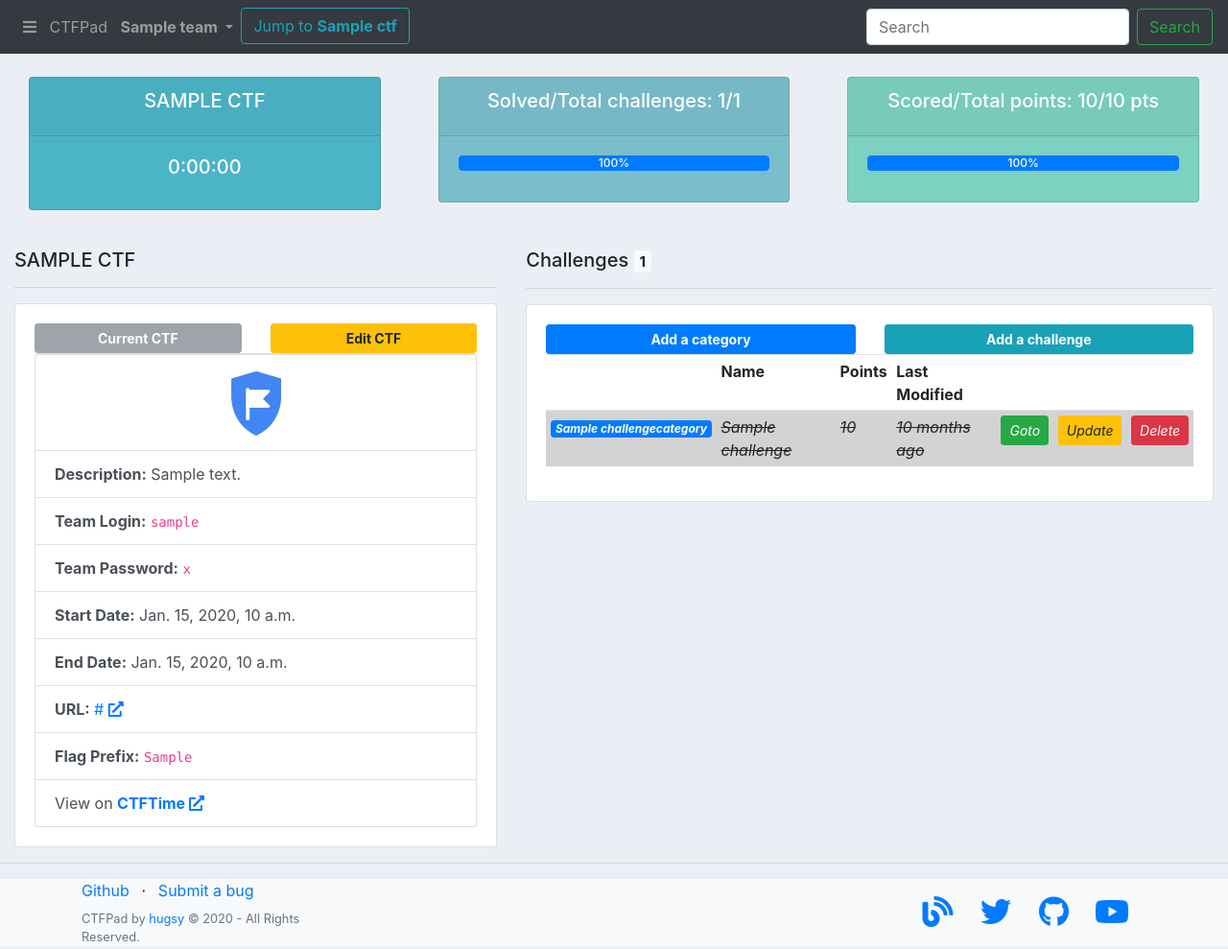
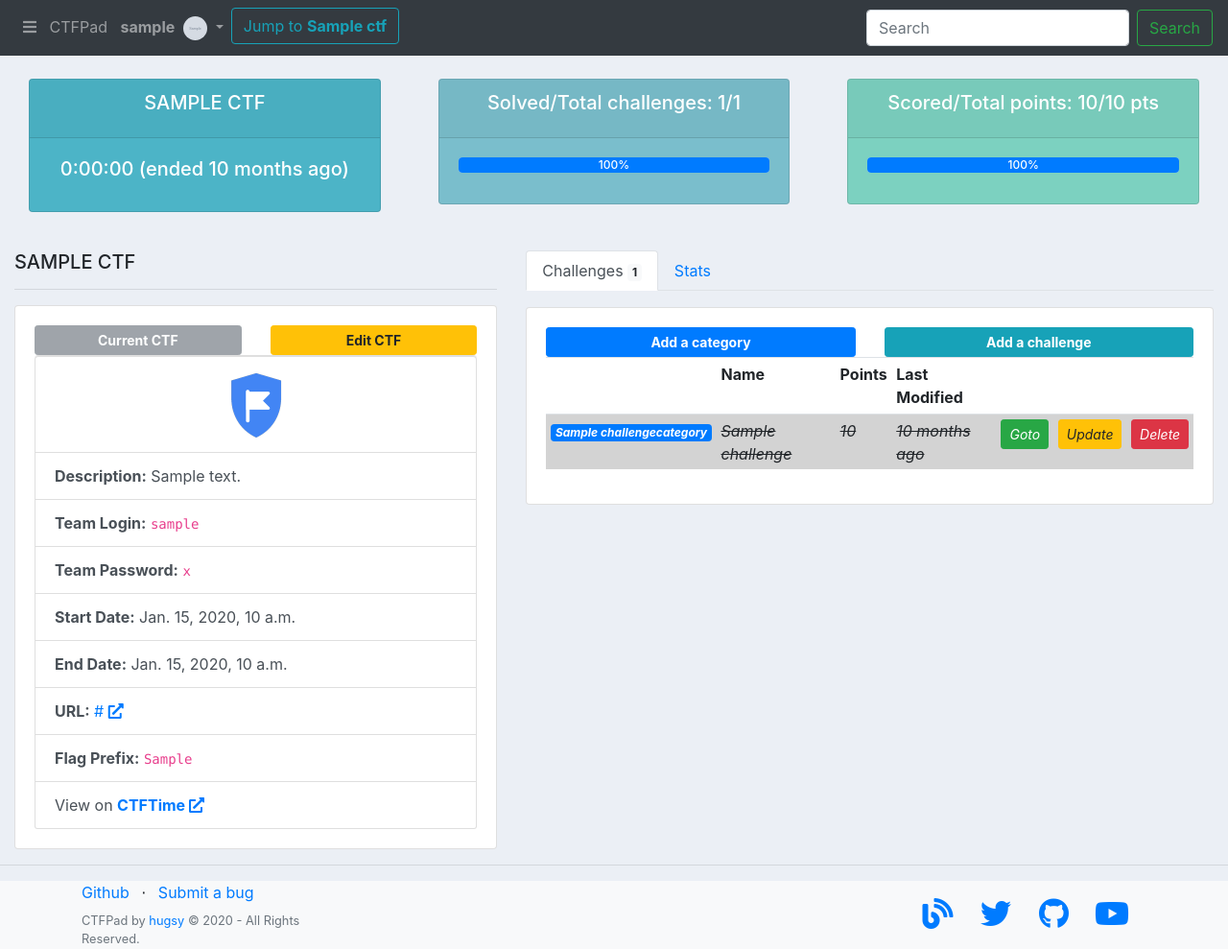
Before and after one commit to hugsy/ctfhub, a Django app: page /ctfs/00000000-0000-0000-0000-000000000001/ in a window 1280 px wide. Shown: the whole page at 96% size. Run offline with Django 3.2, Linux system fonts and the light colour scheme; a user stored in the database is signed in; tables that the repository leaves empty hold one stand-in row (values such as "Sample post"); grey boxes marked "Sample" are stand-in pictures; some libraries are stand-ins or nearby versions.

Commit message:
fixed bug in search, added graph for ctf challenges

```diff
--- a/ctfpad/templates/ctfpad/ctfs/detail.html
+++ b/ctfpad/templates/ctfpad/ctfs/detail.html
@@ -22,6 +22,11 @@
                         <strong>Current CTF</strong>
                     </button>
                     {% else %}
+                    {% if ctf.is_finished %}
+                    <button class="btn btn-secondary btn-sm btn-block" disabled>
+                        <strong>This CTF is over</strong>
+                    </button>
+                    {% else %}
                     <form action="{% url 'ctfpad:users-select' request.user.id %}" method="POST">
                         {% csrf_token %}
                         <input type="hidden" name="selected_ctf" value="{{ctf.id}}">
@@ -29,6 +34,7 @@
                             <strong>Work on this CTF</strong>
                         </a>
                     </form>
+                    {% endif %}
                     {% endif %}
                 </div>
                 <div class="col">
@@ -97,79 +103,31 @@
     </div>
 
     <div class="col-md-7">
-    <h5>Challenges <span class="badge badge-light">{{ctf.challenges|length}}</span></h5>
-		<hr>
-		<div class="card card-body">
-            <div class="row">
-                <div class="col">
-                    <a class="btn btn-primary btn-sm btn-block" data-toggle="modal" data-target="#QuickAddCategoryModal" href="#"><strong>Add a category</strong></a>
-                </div>
-                <div class="col">
-                    <a class="btn btn-info btn-sm btn-block" href="{% url 'ctfpad:challenges-create' ctf=ctf.id %}"><strong>Add a challenge</strong></a>
-                </div>
+        <ul class="nav nav-tabs">
+            <li class="nav-item">
+                <a href="#challenges" class="nav-link active" data-toggle="tab">
+                    Challenges <span class="badge badge-light">{{ctf.challenges|length}}</span>
+                </a>
+            </li>
+            <li class="nav-item">
+                <a href="#stats" class="nav-link" data-toggle="tab">
+                    Stats
+                </a>
+            </li>
+        </ul>
+
+        <div class="tab-content" style="margin-top: 17px;">
+            <div class="tab-pane fade show active" id="challenges">
+                {% include 'ctfpad/ctfs/detail_challenges.html' %}
             </div>
-			<table class="table table-sm table-hover">
-				<tr>
-					<th></th>
-					<th>Name</th>
-					<th>Points</th>
-					<th>Last Modified</th>
-					<th></th>
-					<th></th>
-					<th></th>
-				</tr>
-
-				{% for challenge in ctf.challenges %}
-                    {% if challenge.status == "solved" %}
-                    <tr class="ctf-completed-challenge-row">
-                    {% else %}
-                    <tr>
-                    {% endif %}
-						<td>
-                            <span class="badge badge-primary">{{challenge.category.name}}</span>
-                        </td>
-                        <td>{{challenge.name}}</td>
-						<td>{{challenge.points}}</td>
-                        <td>{{challenge.last_modification_time|naturaltime}}</td>
-						<td><a class="btn btn-sm btn-success" href="{% url 'ctfpad:challenges-detail' challenge.id %}">Goto</a></td>
-						<td><a class="btn btn-sm btn-warning" href="{% url 'ctfpad:challenges-edit' challenge.id %}">Update</a></td>
-						<td><a class="btn btn-sm btn-danger" href="{% url 'ctfpad:challenges-delete' challenge.id %}">Delete</a></td>
-					</tr>
-				{% endfor %}
-			</table>
+            <div class="tab-pane fade" id="stats">
+                {% include 'ctfpad/stats/ctf_stats.html' %}
+            </div>
         </div>
     </div>
 </div>
 
 
-<div class="modal fade" id="QuickAddCategoryModal" tabindex="-1" aria-labelledby="QuickAddCategoryModalLabel" aria-hidden="true">
-	<div class="modal-dialog">
-	    <div class="modal-content">
-            <div class="modal-header">
-                <h5 class="modal-title" id="QuickAddCategoryModalLabel">Quick Add Category</h5>
-                <button type="button" class="close" data-dismiss="modal" aria-label="Close">
-                    <span aria-hidden="true">&times;</span>
-                </button>
-            </div>
-            <form method="POST" action="{% url 'ctfpad:categories-create' %}">
-            {% csrf_token %}
-                <div class="modal-body">
-                    <div class="form-group">
-                        <div class="input-group mb-3">
-                            <div class="input-group-append">
-                                <span class="input-group-text"><i class="fas fa-folder-open"></i></span>
-                            </div>
-                            <input id="{{add_category_form.name.id_for_label}}" name="{{add_category_form.name.html_name }}" placeholder="{{add_category_form.name.label}}"  class="form-control" type="text" value="" required>
-                        </div>
-                    </div>
-                    <div class="modal-footer">
-                        <button type="button" class="btn btn-secondary" data-dismiss="modal">Close</button>
-                        <button type="button" class="btn btn-primary" onclick="this.form.submit();">Add a category</button>
-                    </div>
-                </div>
-            </form>
-	    </div>
-	</div>
-</div>
+{% include 'snippets/quick_add_category.html' %}
 
 {% endblock %}
--- /dev/null
+++ b/ctfpad/templates/ctfpad/ctfs/detail_challenges.html
@@ -0,0 +1,40 @@
+{% load humanize %}
+<div class="card card-body">
+    <div class="row">
+        <div class="col">
+            <a class="btn btn-primary btn-sm btn-block" data-toggle="modal" data-target="#QuickAddCategoryModal" href="#"><strong>Add a category</strong></a>
+        </div>
+        <div class="col">
+            <a class="btn btn-info btn-sm btn-block" href="{% url 'ctfpad:challenges-create' ctf=ctf.id %}"><strong>Add a challenge</strong></a>
+        </div>
+    </div>
+    <table class="table table-sm table-hover">
+        <tr>
+            <th></th>
+            <th>Name</th>
+            <th>Points</th>
+            <th>Last Modified</th>
+            <th></th>
+            <th></th>
+            <th></th>
+        </tr>
+
+        {% for challenge in ctf.challenges %}
+            {% if challenge.status == "solved" %}
+            <tr class="ctf-completed-challenge-row">
+            {% else %}
+            <tr>
+            {% endif %}
+                <td>
+                    <span class="badge badge-primary">{{challenge.category.name}}</span>
+                </td>
+                <td>{{challenge.name}}</td>
+                <td>{{challenge.points}}</td>
+                <td>{{challenge.last_modification_time|naturaltime}}</td>
+                <td><a class="btn btn-sm btn-success" href="{% url 'ctfpad:challenges-detail' challenge.id %}">Goto</a></td>
+                <td><a class="btn btn-sm btn-warning" href="{% url 'ctfpad:challenges-edit' challenge.id %}">Update</a></td>
+                <td><a class="btn btn-sm btn-danger" href="{% url 'ctfpad:challenges-delete' challenge.id %}">Delete</a></td>
+            </tr>
+        {% endfor %}
+    </table>
+</div>
--- a/ctfpad/templates/ctfpad/ctfs/status.html
+++ b/ctfpad/templates/ctfpad/ctfs/status.html
@@ -5,7 +5,7 @@
 <div class="row">
 	<div class="col">
 		<div class="col-md">
-			<div class="card text-center text-white  mb-3" id="total-player-registered">
+			<div class="card text-center text-white mb-3" id="total-player-registered">
 			  	<div class="card-header">
 			  		<h5 class="card-title">{{ctf.name | upper}}</h5>
 			  	</div>
@@ -16,6 +16,8 @@
 			    	<h5 class="card-title">{{ ctf.duration | naturaltime}}
 						{% if ctf.is_running %}
 						({{ ctf.end_date | timeuntil }} left)
+						{% elif ctf.is_finished %}
+						(ended {{ ctf.end_date | timesince }} ago)
 						{% endif %}
 					</h5>
 					{% endif %}
--- a/ctfpad/templates/ctfpad/navbar.html
+++ b/ctfpad/templates/ctfpad/navbar.html
@@ -9,18 +9,21 @@
                     <i class="fas fa-bars"></i>
                     &nbsp;&nbsp;CTFPad
                     {% if request.user.is_authenticated %}
-                    &nbsp; <strong>{{request.user.member.team.name}}</strong>
+                    &nbsp;
+                    <strong>{{request.user.member.username}}</strong>
+                    {% if request.user.member.avatar %}
+                    &nbsp;<img src="{{request.user.member.avatar.url}}" alt="avatar" class="rounded-circle" width="25px" height="25">
+                    {% endif %}
                     {% endif %}
                 </a>
                 <div class="dropdown-menu" aria-labelledby="navbarDropdownMenuLink">
-                    <h5 class="dropdown-header">Hi, {{request.user}}!</h5>
+                    <h5 class="dropdown-header">Hi, {{request.user}} ({{request.user.member.team.name}})!</h5>
                     <a class="dropdown-item" href="#" data-toggle="modal" data-target="#QuickAddCtfModal">
                         <i class="fas fa-plus"></i> Quick Add CTF
                     </a>
                     <div class="dropdown-divider"></div>
                     <a class="dropdown-item" href="{% url 'ctfpad:home' %}"><i class="fas fa-home"></i> Home</a>
                     <a class="dropdown-item" href="{% url 'ctfpad:ctfs-list' %}"><i class="fas fa-flag"></i> CTFs</a>
-                    <!-- <a class="dropdown-item" href="{% url 'ctfpad:users-list' %}"><i class="fas fa-user-friends"></i> Members</a> -->
                     <a class="dropdown-item" href="{% url 'ctfpad:stats-detail'%}"><i class="fas fa-signal"></i> Team Info</a>
                     {% if request.user.is_authenticated %}
                     <div class="dropdown-divider"></div>
--- /dev/null
+++ b/ctfpad/templates/ctfpad/stats/ctf_stats.html
@@ -0,0 +1,31 @@
+{% load humanize %}
+<div class="card card-body">
+    <div class="row">
+        <div class="col">
+            <div id="wrapper-chart-ctf-stats">
+                <canvas id="ctf-stats"></canvas>
+                <script>
+new Chart(document.getElementById("ctf-stats"), {
+    "type": "line",
+    "data": {
+        "labels": [
+
+        {% for solved in ctf.solved_challenges_for_graph %}"{{solved.time}}",{%endfor%}
+        ],
+        "datasets": [{
+            "label": "Scored points",
+            "data": [
+            {% for solved in ctf.solved_challenges_for_graph %}{{solved.accu}}, {%endfor%}
+            ],
+            "fill": false,
+            "borderColor": "rgb(75, 192, 192)",
+            "lineTension": 0.1
+        }]
+    },
+    "options": {}
+});
+                </script>
+            </div>
+        </div>
+    </div>
+</div>
--- a/ctfpad/templates/search/list.html
+++ b/ctfpad/templates/search/list.html
@@ -20,7 +20,7 @@
                 <ul class="list-group">
                     <li class="list-group-item">
                         <blockquote class="blockquote mb-0">
-                            {{result.description}}
+                            <p>{{result.description}}</p>
                             <footer class="blockquote-footer"><a href="{{ result.link}}">{{ result.name }}</a></footer>
                         </blockquote>
                     </li>
--- /dev/null
+++ b/ctfpad/templates/snippets/quick_add_category.html
@@ -0,0 +1,29 @@
+<div class="modal fade" id="QuickAddCategoryModal" tabindex="-1" aria-labelledby="QuickAddCategoryModalLabel" aria-hidden="true">
+	<div class="modal-dialog">
+	    <div class="modal-content">
+            <div class="modal-header">
+                <h5 class="modal-title" id="QuickAddCategoryModalLabel">Quick Add Category</h5>
+                <button type="button" class="close" data-dismiss="modal" aria-label="Close">
+                    <span aria-hidden="true">&times;</span>
+                </button>
+            </div>
+            <form method="POST" action="{% url 'ctfpad:categories-create' %}">
+            {% csrf_token %}
+                <div class="modal-body">
+                    <div class="form-group">
+                        <div class="input-group mb-3">
+                            <div class="input-group-append">
+                                <span class="input-group-text"><i class="fas fa-folder-open"></i></span>
+                            </div>
+                            <input id="{{add_category_form.name.id_for_label}}" name="{{add_category_form.name.html_name }}" placeholder="{{add_category_form.name.label}}"  class="form-control" type="text" value="" required>
+                        </div>
+                    </div>
+                    <div class="modal-footer">
+                        <button type="button" class="btn btn-secondary" data-dismiss="modal">Close</button>
+                        <button type="button" class="btn btn-primary" onclick="this.form.submit();">Add a category</button>
+                    </div>
+                </div>
+            </form>
+	    </div>
+	</div>
+</div>
```
Also changed, not shown: ctfpad/models.py (+16 -0 lines), ctfpad/views/challenges.py (+7 -0 lines).
